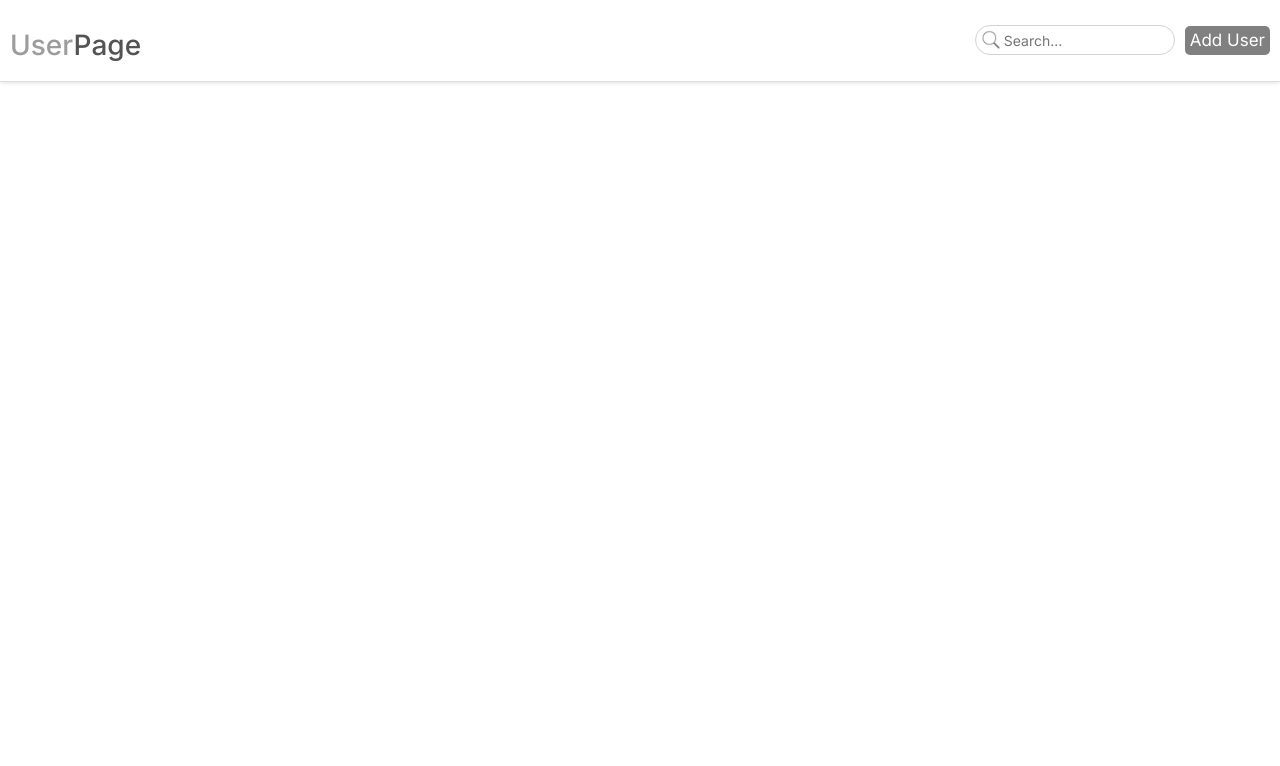
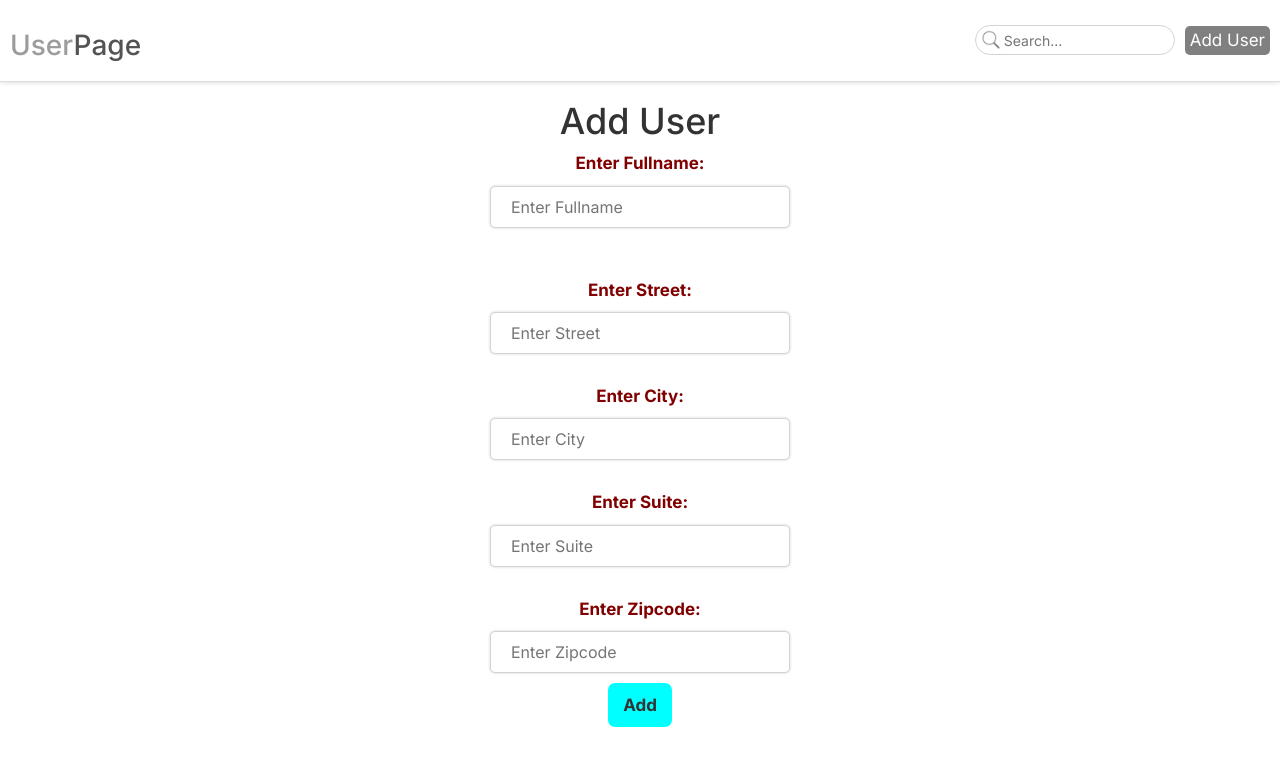
Before and after one commit to Sarfoclinto/UserDetailsPage, a React (Vite) app: page /add in a window 1280 px wide. Before the commit this address had no page. Shown: the top 766 px of the page. Built offline with nearby package versions, Linux system fonts and the light colour scheme.

Commit message:
New Addpage

```diff
--- a/src/App.jsx
+++ b/src/App.jsx
@@ -1,17 +1,24 @@
+import AddUser from "./components/AddPage";
 import Table from "./components/Table";
 import Navbar from "./components/navbar";
 import "./index.css";
 import { BrowserRouter as Router, Routes, Route, Link } from "react-router-dom";
 
 function App() {
+
+
+
   return (
     <div className="app">
       <Navbar />
-      <Router>
-        <Routes>
-          <Route path="/" element={<Table />} />
-        </Routes>
-      </Router>
+      <div className="content">
+        <Router>
+          <Routes>
+            <Route path="/" element={<Table />} />
+            <Route path="/add" element={<AddUser />} />
+          </Routes>
+        </Router>
+      </div>
     </div>
   );
 }
--- /dev/null
+++ b/src/components/AddPage.jsx
@@ -0,0 +1,130 @@
+import { useState } from "react";
+
+const AddUser = () => {
+  const [newUserName, setNewUserName] = useState({
+    name: "",
+  });
+  const [newUserAddress, setNewUserAddress] = useState({
+    street: "",
+    city: "",
+    zipcode: "",
+    suite: "",
+  });
+
+  const handleChange = (event) => {
+    const { name, value } = event.target;
+    setNewUserName((prev) => {
+      return {
+        ...prev,
+        [name]: value,
+      };
+    });
+
+    setNewUserAddress((prev) => {
+      return {
+        ...prev,
+        [name]: value,
+      };
+    });
+  };
+
+  const newData = {
+    name: newUserName.name,
+    address: {
+      street: newUserAddress.street,
+      city: newUserAddress.city,
+      zipcode: newUserAddress.zipcode,
+      suite: newUserAddress.suite,
+    },
+  };
+
+  const handleSubmit = (event) => {
+    event.preventDefault();
+  };
+
+  const handleAdd = () => {
+    fetch("https://jsonplaceholder.typicode.com/users", {
+      method: "POST",
+      body: JSON.stringify(newData),
+      headers: {
+        "Content-type": "application/json; charset=UTF-8",
+      },
+    })
+      .then((res) => res.json())
+      .then((data) => {
+        console.log(data);
+      });
+  };
+  return (
+    <div className="addUser-form">
+      <h1>Add User</h1>
+      <form onSubmit={handleSubmit}>
+        <div className="add-name">
+          <label htmlFor="name">Enter Fullname: </label>
+          <input
+            type="text"
+            id="name"
+            placeholder="Enter Fullname"
+            required
+            value={newUserName.name}
+            name="name"
+            onChange={handleChange}
+          />
+        </div>
+        <br />
+        <br />
+        <div className="add-address">
+          <label htmlFor="street">Enter Street: </label>
+          <input
+            type="text"
+            id="street"
+            required
+            value={newUserAddress.street}
+            name="street"
+            placeholder="Enter Street"
+            onChange={handleChange}
+          />
+          <br />
+          <label htmlFor="city">Enter City: </label>
+          <input
+            type="text"
+            required
+            id="city"
+            value={newUserAddress.city}
+            name="city"
+            placeholder="Enter City"
+            onChange={handleChange}
+          />
+          <br />
+          <label htmlFor="suite">Enter Suite: </label>
+          <input
+            type="text"
+            required
+            name="suite"
+            id="suite"
+            placeholder="Enter Suite"
+            value={newUserAddress.suite}
+            onChange={handleChange}
+          />
+          <br />
+          <label htmlFor="zipcode">Enter Zipcode: </label>
+          <input
+            type="number"
+            required
+            name="zipcode"
+            placeholder="Enter Zipcode"
+            id="zipcode"
+            value={newUserAddress.zipcode}
+            onChange={handleChange}
+          />
+        </div>
+
+        <button className="add-user-button" onClick={handleAdd}>
+          Add
+        </button>
+      </form>
+    </div>
+  );
+};
+
+export default AddUser;
--- a/src/components/TableBody.jsx
+++ b/src/components/TableBody.jsx
@@ -9,7 +9,7 @@ const TableBody = (props) => {
   if (data) {
     all = data.map((user, index) => {
       return (
-        <tr>
+        <tr key={user.id}>
           <td>{index + 1}</td>
           <td>{user.name}</td>
           <td>{user.address.street}</td>
@@ -24,6 +24,7 @@ const TableBody = (props) => {
         </tr>
       );
     });
+      console.log(all)
   }
 
   return all;
--- a/src/index.css
+++ b/src/index.css
@@ -87,3 +87,46 @@ th{
 .container{
     margin-top: 30px;
 }
+.content{
+    width: 100%;
+}
+.addUser-form, .addUser-form form{
+    width: 100%;
+    display: flex;
+    flex-direction: column;
+    align-items: center;
+    justify-content: center;
+}
+.add-name, .add-address{
+   display: flex;
+   flex-direction: column;
+   align-items: center;
+   justify-content: center;
+}
+.add-name label, .add-address label{
+    margin-bottom: 10px;
+    font-size: 17px;
+    color: maroon;
+}
+
+.addUser-form input{
+    width: 300px;
+    height: 30px;
+    border-radius: 5px;
+    border: 1px solid lightgray;
+    outline: none;
+    margin-bottom: 10px;
+    font-size: 16px;
+    font-family: "Inter", sans-serif;
+    box-shadow: 0 0 3px lightgray;
+    padding: 20px;
+}
+
+.add-user-button{
+    border: none;
+    font-size: 17px;
+    background-color: aqua;
+    padding: 10px 15px;
+    border-radius: 7px;
+    font-weight: bold;
+}
```
